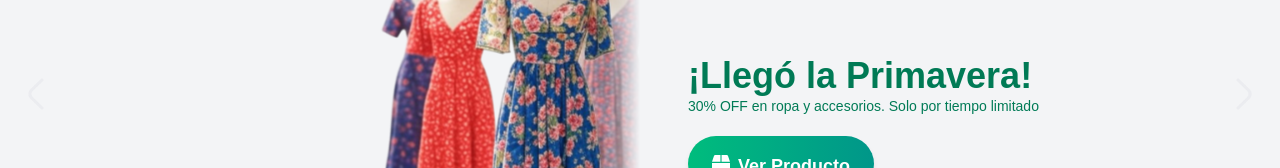
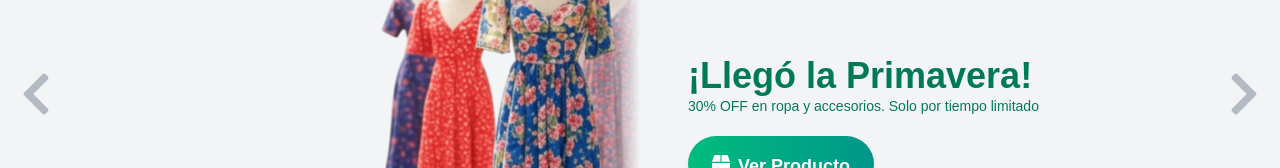
Before and after one commit to rls1990/store-front-template, a Next.js app: page / in a window 1280 px wide. Shown: the part 317-485 px from the top of the page. Built offline with nearby package versions, Linux system fonts and the light colour scheme.

Commit message:
slider hero indicator arrows

```diff
--- a/src/components/ui/sliders/SliderHero.tsx
+++ b/src/components/ui/sliders/SliderHero.tsx
@@ -6,7 +6,7 @@ import { FC, ReactNode, useEffect, useState } from "react";
 import LeftArrow from "../icons/LeftArrow";
 import RightArrow from "../icons/RightArrow";
 import Link from "next/link";
-import { FaBox } from "react-icons/fa";
+import { FaBox, FaChevronLeft, FaChevronRight } from "react-icons/fa";
 
 interface SliderHeroProps {
   items: ItemSlider[];
@@ -74,14 +74,14 @@ const SliderHero: FC<SliderHeroProps> = ({ items, interval = 10000 }) => {
         onClick={prevIndex}
         disabled={images && images && images.length > 0 ? false : true}
       >
-        <LeftArrow className="size-12" />
+        <FaChevronLeft className="size-12 text-gray-400 hover:text-gray-700 transition-all" />
       </button>
       <button
         className="cursor-pointer transition-all active:scale-90 m-3 rounded-2xl absolute right-0 -rotate-90 top-[40%] sm:right-0 sm:top-[40%] sm:rotate-0 opacity-70 hover:opacity-90 z-40"
         onClick={nextIndex}
         disabled={images && images && images.length > 0 ? false : true}
       >
-        <RightArrow className="size-12" />
+        <FaChevronRight className="size-12 text-gray-400 hover:text-gray-700 transition-all" />
       </button>
 
       {/*Progress Indicators */}
```
